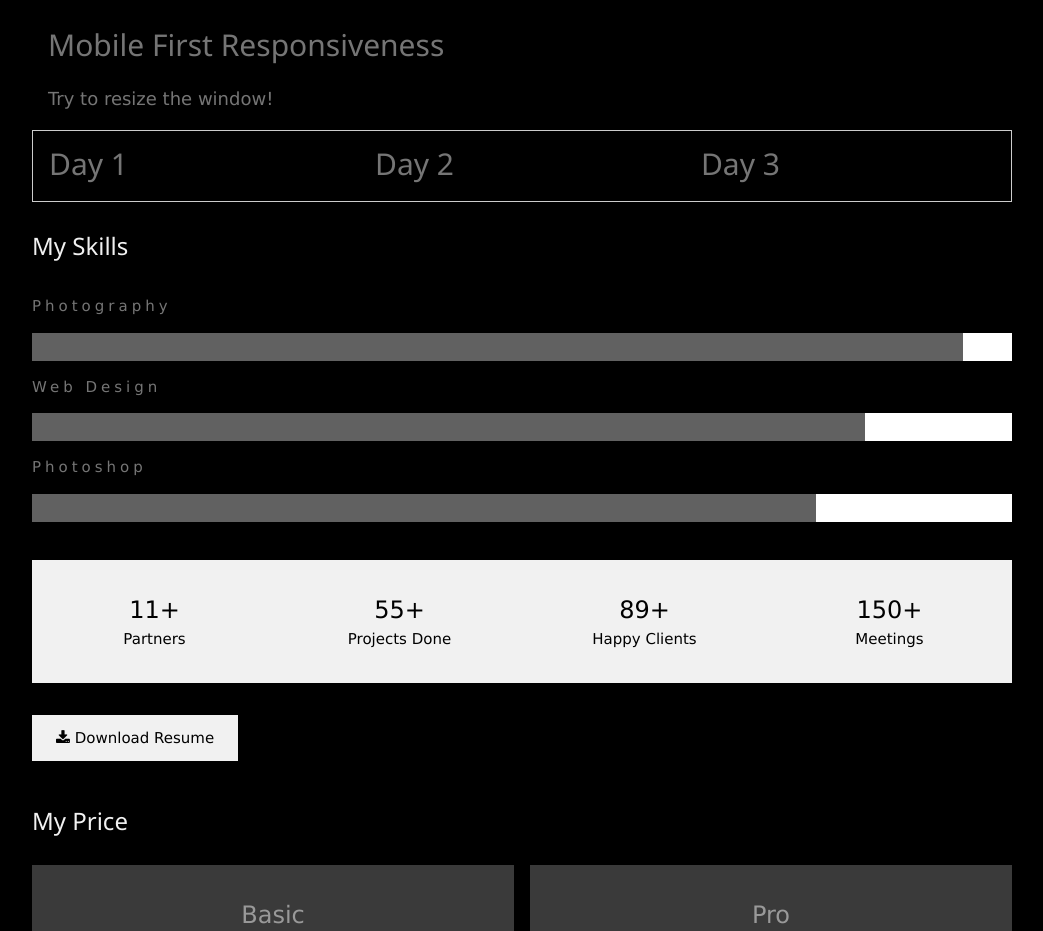
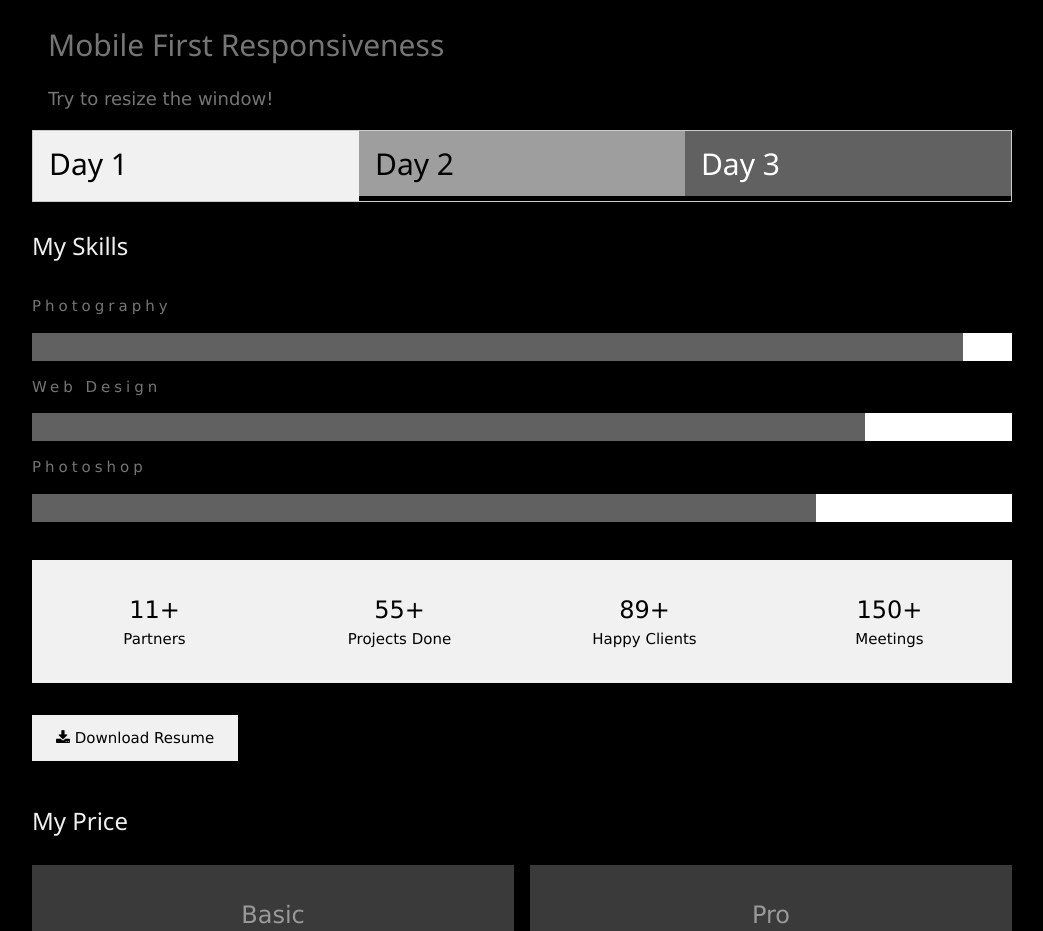
Before and after one commit to Fairpantita/daily, a plain HTML site: page index.html in a window 1280 px wide. Shown: the part 1068-1999 px from the top of the page, without its empty margins (178-1221 px from the left). Drawn offline with nearby package versions, Linux system fonts and the light colour scheme.

Commit message:
Update index.html

```diff
--- a/index.html
+++ b/index.html
@@ -76,15 +76,15 @@ body, h1,h2,h3,h4,h5,h6 {font-family: "Montserrat", sans-serif}
   </div>
 
 <div class="w3-row w3-border">
-<div class="w3-third w3-container w3-flat-clouds">
+<div class="w3-third w3-container w3-light-gray">
   <h2>Day 1</h2>
   <p></p>
   <p></p>
 </div>
-<div class="w3-third w3-container w3-flat-clouds">
+<div class="w3-third w3-container w3-gray">
   <h2>Day 2</h2>
 </div>
-<div class="w3-third w3-container w3-flat-clouds">
+<div class="w3-third w3-container w3-dark-gray">
   <h2>Day 3</h2>
 </div>
 </div>
```
